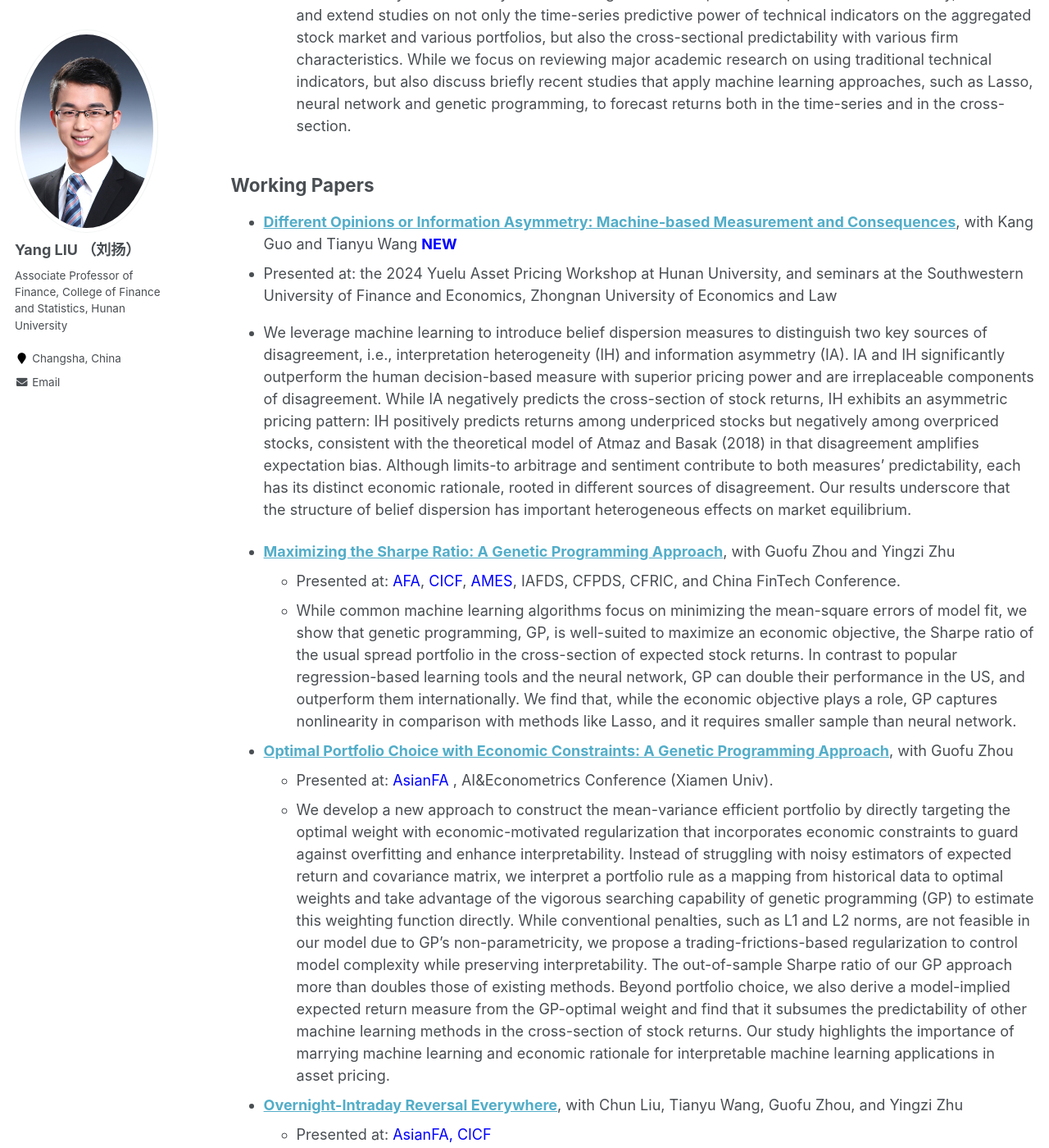
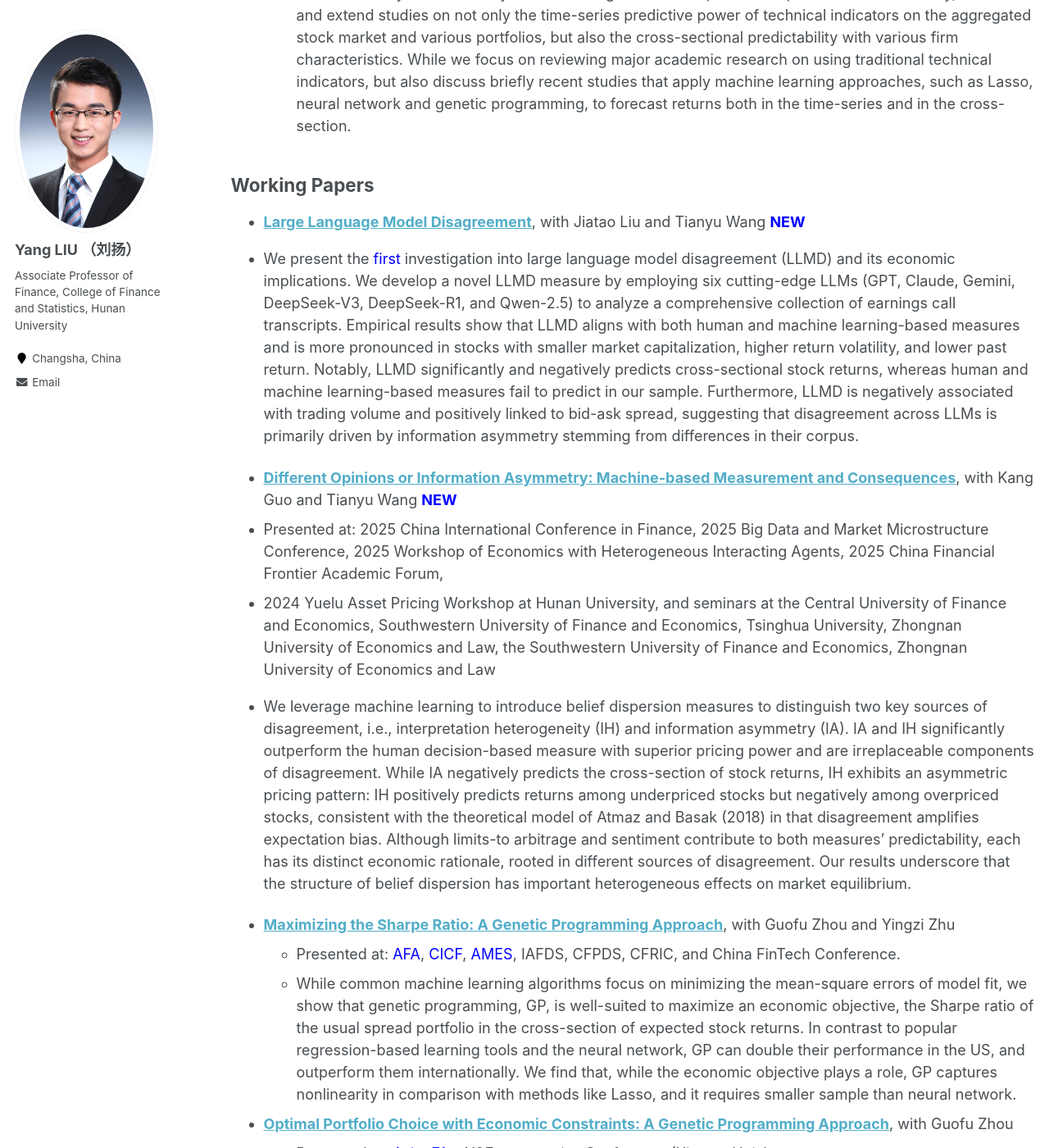
Before and after one commit to yangliu-finance/yangliu-finance.github.io, a Jekyll site: the page built from _pages/research.md, in a window 1280 px wide and 1400 px high, scrolled down 735 px. Shown: the whole window at 82% size. Built offline with Jekyll 4.4.1, drawn with Linux system fonts in a browser that asks for light colours.

Commit message:
Update research.md

```diff
--- a/_pages/research.md
+++ b/_pages/research.md
@@ -28,8 +28,19 @@ Selected Publications
 Working Papers
 ------
 
+
++ **[Large Language Model Disagreement](https://papers.ssrn.com/sol3/papers.cfm?abstract_id=5395056)**, with Jiatao Liu and Tianyu Wang  **<font color="blue">NEW</font>**<font color="blue">
++ We present the <font color="blue">  first</font> investigation into large language model disagreement (LLMD) and its economic implications. We develop a novel LLMD measure by employing six cutting-edge LLMs (GPT, Claude, Gemini, DeepSeek-V3, DeepSeek-R1, and Qwen-2.5) to analyze a comprehensive collection of earnings call transcripts. Empirical results show that LLMD aligns with both human and machine learning-based measures and is more pronounced in stocks with smaller market capitalization, higher return volatility, and lower past return. Notably, LLMD significantly and negatively predicts cross-sectional stock returns, whereas human and machine learning-based measures fail to predict in our sample. Furthermore, LLMD is negatively associated with trading volume and positively linked to bid-ask spread, suggesting that disagreement across LLMs is primarily driven by information asymmetry stemming from differences in their corpus.
+
+
+
+
+
+
 + **[Different Opinions or Information Asymmetry: Machine-based Measurement and Consequences](https://papers.ssrn.com/sol3/papers.cfm?abstract_id=5004801)**, with Kang Guo and Tianyu Wang  **<font color="blue">NEW</font>**<font color="blue">
-+ Presented at:  the 2024 Yuelu Asset Pricing Workshop at Hunan University, and seminars at the Southwestern University of Finance and Economics, Zhongnan University of Economics and Law
++ Presented at:  2025 China International Conference in Finance, 2025 Big Data and Market Microstructure Conference, 2025 Workshop of Economics with Heterogeneous Interacting Agents, 2025 China Financial Frontier Academic Forum,
++  2024 Yuelu Asset Pricing Workshop at Hunan University, and seminars at the Central University of Finance and Economics, Southwestern University of Finance and Economics, Tsinghua University, Zhongnan University
+of Economics and Law, the Southwestern University of Finance and Economics, Zhongnan University of Economics and Law
 + We leverage machine learning to introduce belief dispersion measures to distinguish two key sources of disagreement, i.e., interpretation heterogeneity (IH) and information asymmetry (IA). IA and
 IH significantly outperform the human decision-based measure with superior pricing power and are irreplaceable components of disagreement. While IA negatively predicts the cross-section of
 stock returns, IH exhibits an asymmetric pricing pattern: IH positively predicts returns among underpriced stocks but negatively among overpriced stocks, consistent with the theoretical model
```
